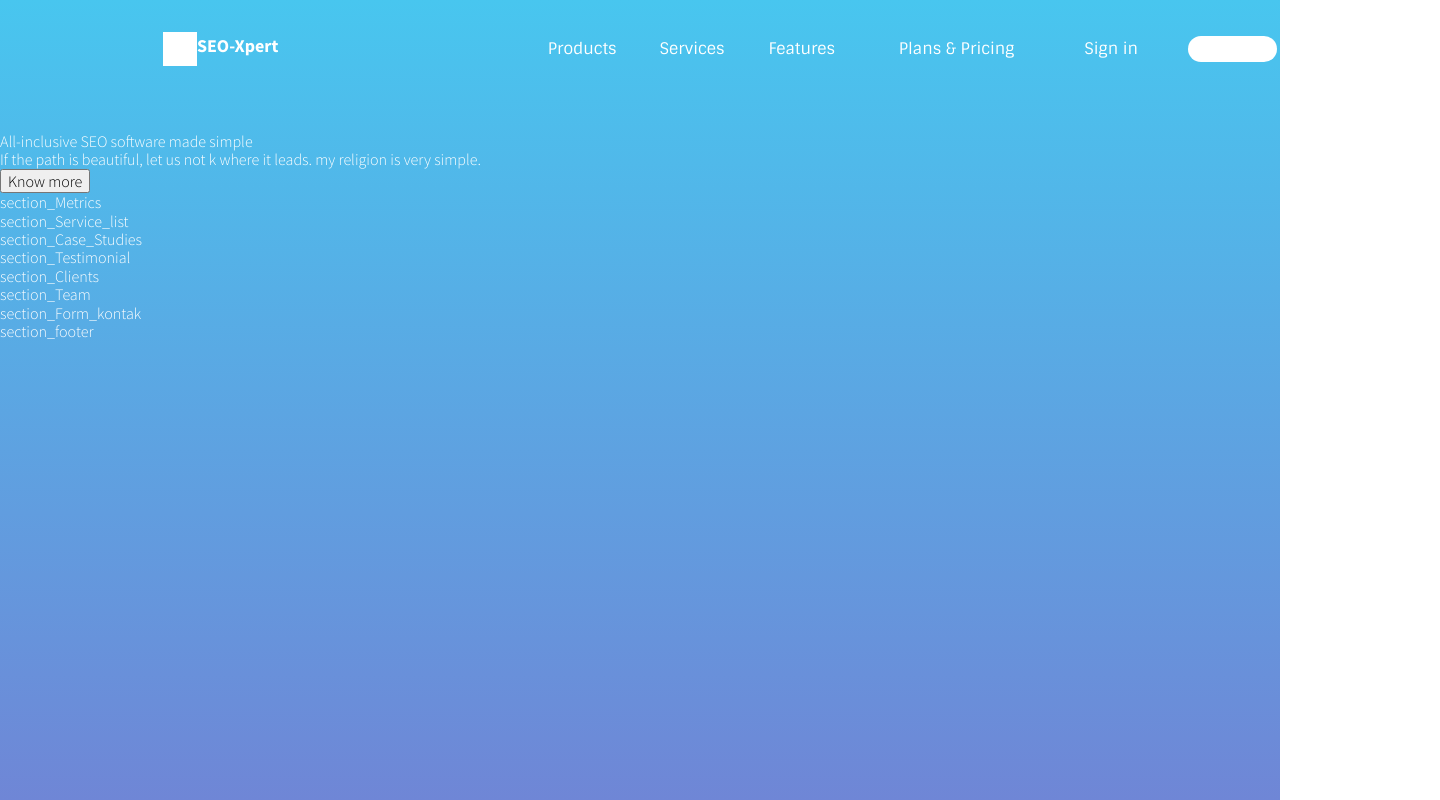
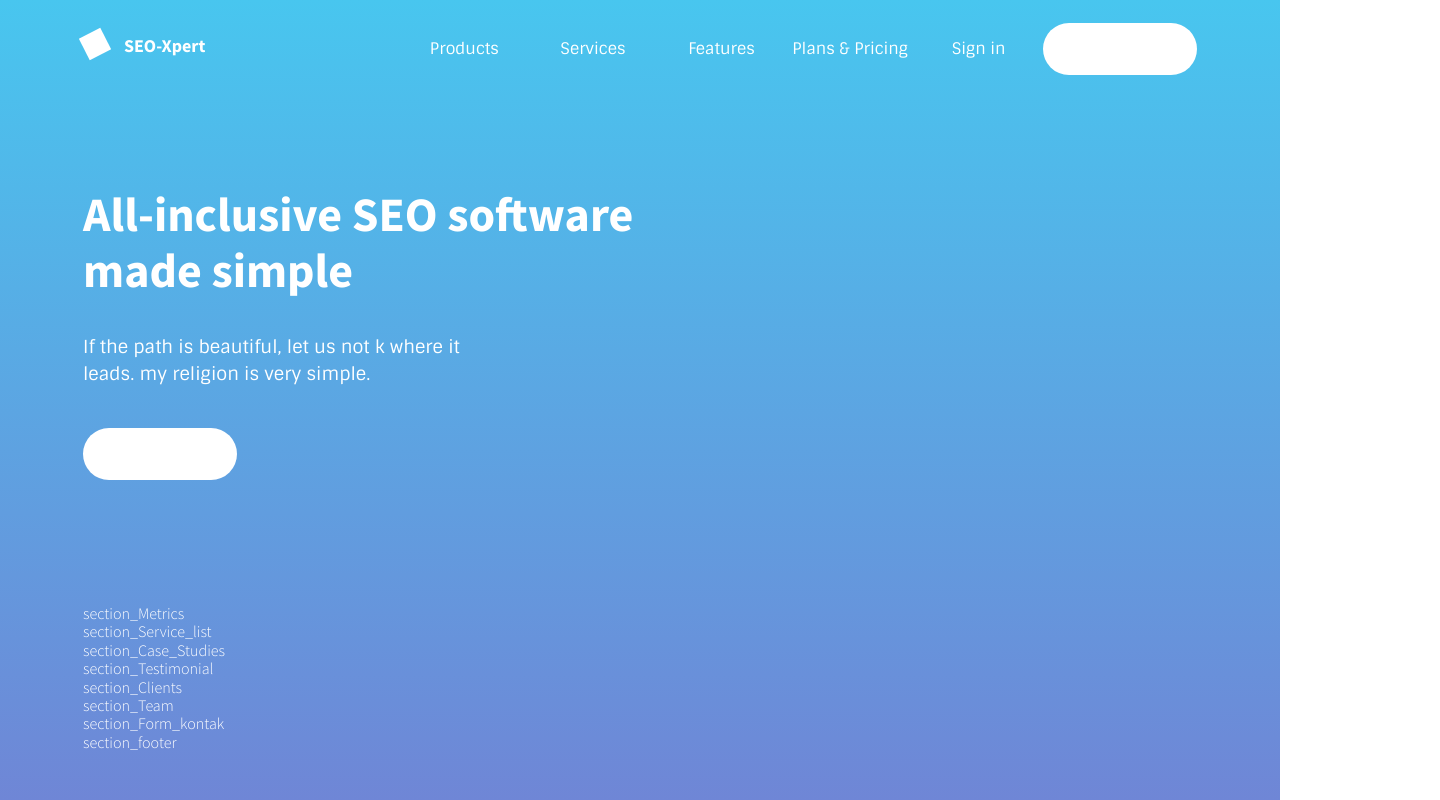
Before and after one commit to DENISGOMASKO/1seo-xpo, a website: page index.html in a window 1280 px wide. Shown: the whole page, 1440 px wide, since content can reach past the window. Drawn offline with Linux system fonts and the light colour scheme.

Commit message:
Hero 1.0v

```diff
--- a/index.html
+++ b/index.html
@@ -37,12 +37,12 @@
                                 <div class="section_header_menu_wrapper__features">Features</div>
                                 <div class="section_header_menu_wrapper__plans">Plans & Pricing</div>
                                 <div class="section_header_menu_wrapper__sign_in">Sign in</div>
-
+                                <div class="section_header_menu_wrapper__signup_button">
+                                    <button>Signup</button>
+                                </div>
 
                             </div>
-                            <div class="section_header_menu_signup_button">
-                                <button>Signup</button>
-                            </div>
+
                         </div>
                     </div>
                 </section>
@@ -53,11 +53,11 @@
                     <div class="section_inner">
                         <div class="section_Hero_wrapper">
 
-                            <div class="section_Hero__title">
+                            <div class="section_Hero_wrapper__title">
                                 All-inclusive SEO software made simple</div>
-                            <div class="section_Hero__subtitle">
+                            <div class="section_Hero_wrapper__subtitle">
                                 If the path is beautiful, let us not k where it leads. my religion is very simple.</div>
-                            <div class="section_Hero__more_button">
+                            <div class="section_Hero_wrapper__more_button">
                                 <button>Know more</button>
                             </div>
 
--- a/scss/style.scss
+++ b/scss/style.scss
@@ -13,7 +13,7 @@
 
 // === Variables ===
 $color_white: #ffffff;
-$width_page: 1440px;
+$width_page: 1114px;
 // === / Variables ===
 
 // === Common ===
@@ -33,6 +33,7 @@ body {
     position: relative;
     height: 100vh;
     z-index: 10;
+    margin: 0;
     &before {
         content: "";
         position: absolute;
@@ -47,37 +48,40 @@ body {
 
     .container {
         width: $width_page;
+
         margin: 0 auto;
-        //padding: 0 auto;
+        padding: 0;
         //
         // === header ===
         .section_header {
             color: $color_white;
             position: relative;
-            margin-bottom: 80px;
-            //margin: 0 auto;
-            padding: 0;
+
             &_menu {
-                flex-grow: 1;
-                //flex: 1;
                 display: flex;
+                align-items: center;
+                margin: 0 0 134px 0;
+                padding: 45px 0px 0px 0px;
 
-                align-items: center;
-                padding-top: 45px;
-                padding-left: 163px;
-                padding-right: 163px;
+                width: 100%;
                 height: 52px;
-                width: 1114; //TODO: почему когда я запускаю в браузере section_heder_menu 1400px шириной?
 
                 &_logo {
                     display: flex;
 
-                    flex: 0.5; //TODO: нормально ставить флексу дробное значение?
-
+                    width: 134px;
                     height: 34px;
-                    width: 134px;
-
-                    &_name { //TODO: не могу вытащить из фигмы картинку лого
+                    margin: 0 183px 0 0;
+                    padding: 0;
+                    &_img {
+                        width: 24px;
+                        height: 24px;
+                        transform: rotate(-27deg);
+                        margin-right: 17px;
+                        padding: 0;
+                    }
+                    &_name {
+                        //TODO: не могу вытащить из фигмы картинку лого
                         color: $color_white;
                         @include font_Source_Sans_Pro;
                         font-weight: 900;
@@ -85,33 +89,39 @@ body {
                         font-size: 18px;
                         line-height: 27px;
                         text-align: right;
+
+                        margin: 0;
+                        padding: 0;
                     }
                 }
 
                 &_wrapper {
                     display: flex;
-                    flex: 1;
-                    padding-right: 55;
+                    align-items: center;
 
+                    width: 797px;
+                    height: 52px;
+
+                    margin: 0;
+                    //TODO: стрёмно мне от этой конструкции
+                    &__products,
+                    &__services,
+                    &__features,
+                    &__plans,
+                    &__sign_in {
+                        //flex: 1;
+                        width: 100%;
                         @include font_Sintony;
                         font-weight: normal;
                         font-style: normal;
                         font-size: 16px;
                         line-height: 24px;
                         text-align: center;
+                    }
 
-                    //TODO: стрёмно мне от этой конструкции
-                    &__products,
-                    & __services,
-                    &__features,
-                    &__plans,
-                    &__sign_in {
+                    &__signup_button {
+                        button {
                             flex: 1;
-                    }
-                }
-                &_signup_button {
-                    //flex: 1;
-                    button {
                             @include font_Source_Sans_Pro;
                             color: $color_white;
                             font-style: normal;
@@ -127,6 +137,10 @@ body {
                             border-radius: 26px;
                             background-color: $color_white;
                             border: none;
+
+                            width: 154px;
+                            height: 52px;
+                        }
                     }
                 }
             }
@@ -140,7 +154,56 @@ body {
             &_wrapper {
                 display: flex;
                 flex-direction: column;
+                margin-bottom: 124px;
+                &__title {
+                    @include font_Source_Sans_Pro;
+                    font-style: normal;
+                    font-weight: 900;
+                    font-size: 48px;
+                    line-height: 56px;
+
+                    width: 577px;
+
+                    margin-bottom: 36px;
+                    padding: 0 auto;
+                }
+                &__subtitle {
+                    @include font_Sintony;
+                    font-style: normal;
+                    font-weight: normal;
+                    font-size: 18px;
+                    line-height: 27px;
+
+                    width: 380px;
+
+                    margin-bottom: 40px;
+                    padding: 0 auto;
+                }
+                &__more_button {
+                    button {
+                        @include font_Source_Sans_Pro;
+                        color: $color_white;
+                        font-style: normal;
+                        font-weight: bold;
+                        font-size: 15px;
+                        line-height: 24px;
+                        /* identical to box height, or 160% */
+
+                        text-align: center;
+                        letter-spacing: 4.2px;
+                        text-transform: uppercase;
+
+                        //position: absolute;
+                        border-radius: 26px;
+                        background-color: $color_white;
+
+                        border: none;
+
+                        width: 154px;
+                        height: 52px;
                     }
                 }
             }
         }
+    }
+}
```
Also changed, not shown: css/style.css. Lines whose indentation alone changed are shown as unchanged.
